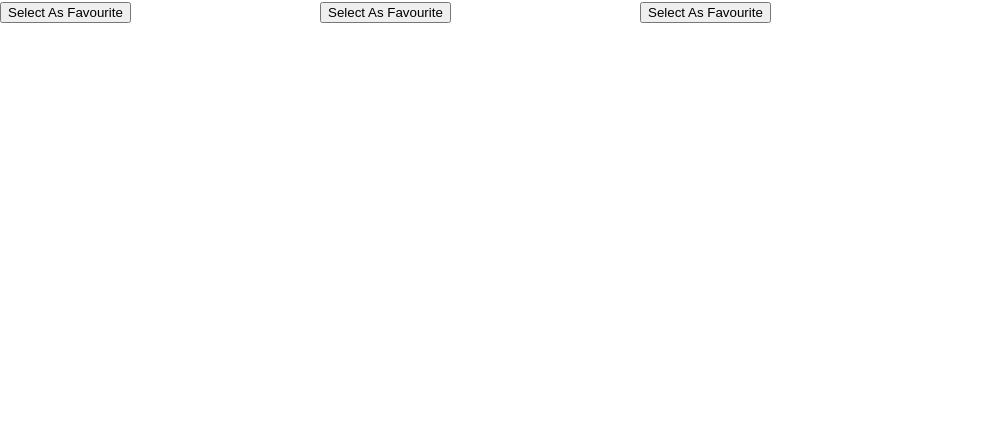
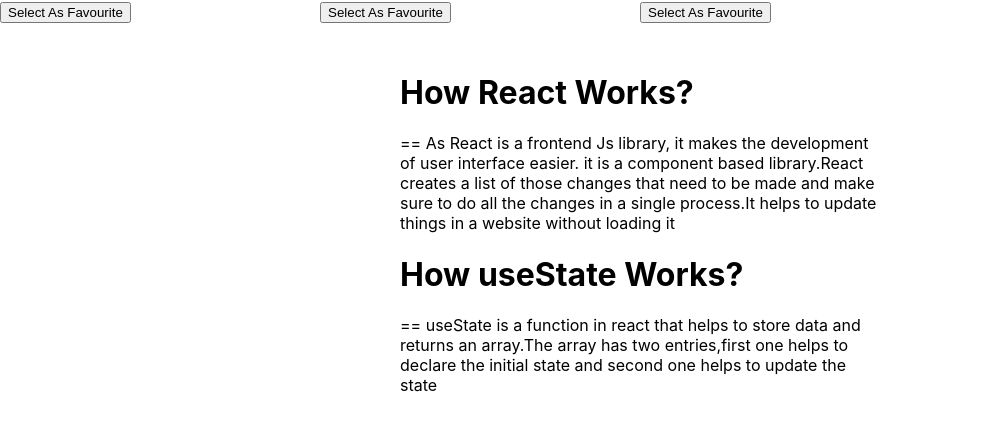
Before and after one commit to AfsanaAbsar/lucky-ring-picker, a React (Create React App) app: page / in a window 1280 px wide. Shown: the part 1778-2209 px from the top of the page, without its empty margins (0-1003 px from the left). Before the commit the page ends 1801 px from the top, so only its background shows below. Built offline with nearby package versions, Linux system fonts and the light colour scheme.

Commit message:
qa updated

```diff
--- a/package.json
+++ b/package.json
@@ -3,6 +3,9 @@
   "version": "0.1.0",
   "private": true,
   "dependencies": {
+    "@fortawesome/fontawesome-svg-core": "^6.1.1",
+    "@fortawesome/free-solid-svg-icons": "^6.1.1",
+    "@fortawesome/react-fontawesome": "^0.1.18",
     "@testing-library/jest-dom": "^5.16.4",
     "@testing-library/react": "^13.2.0",
     "@testing-library/user-event": "^13.5.0",
--- a/src/App.js
+++ b/src/App.js
@@ -1,6 +1,7 @@
 
 import './App.css';
 import Header from './components/Header/Header';
+import Qa from './components/Qa/Qa';
 import Shop from './components/Shop/Shop';
 
 function App() {
@@ -8,6 +9,7 @@
     <div>
       <Header></Header>
       <Shop></Shop>
+      <Qa></Qa>
     </div>
   );
 }
--- /dev/null
+++ b/src/components/Qa/Qa.css
@@ -0,0 +1,4 @@
+.qa {
+    margin: 50px 200px;
+    padding: 0 200px;
+}
--- /dev/null
+++ b/src/components/Qa/Qa.js
@@ -0,0 +1,15 @@
+import React from 'react';
+import './Qa.css'
+const Qa = () => {
+    return (
+        <div className='qa'>
+            <h1>How React Works?</h1>
+            <p>== As React is a frontend Js library, it makes the development of user interface easier. it is a component based library.React creates a list of those changes that need to be made and make sure to do all the changes in a single process.It helps to update things in a website without loading it </p>
+
+            <h1>How useState Works?</h1>
+            <p>== useState is a function in react that helps to store data and returns an array.The array has two entries,first one helps to declare the initial state and second one helps to update the state</p>
+        </div>
+    );
+};
+
+export default Qa;
```
Also changed, not shown: 1 other file (tests, documents, lock files or other folders).
